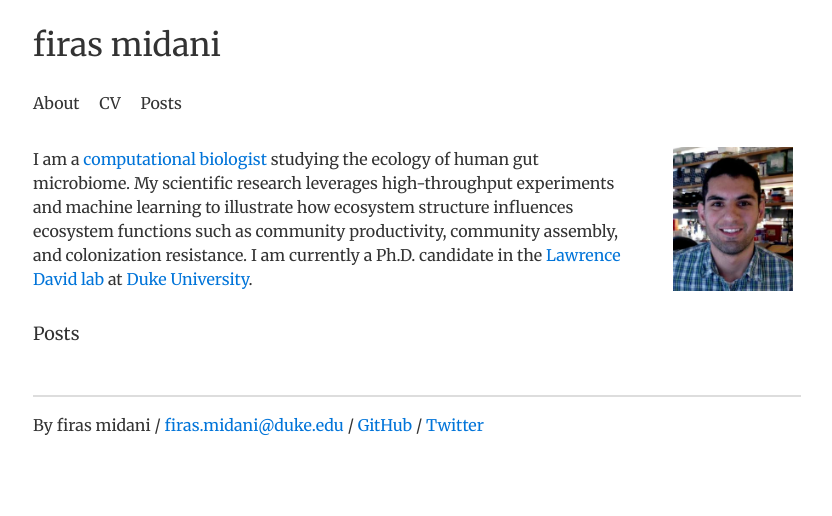
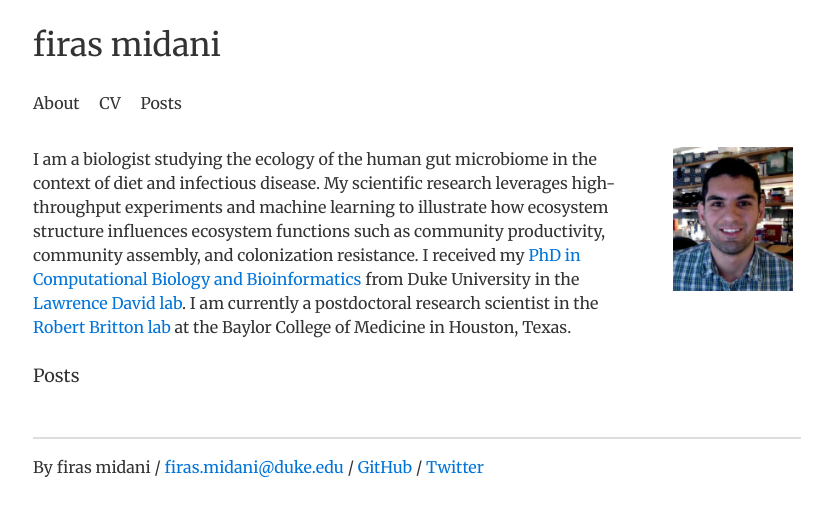
Before and after one commit to firasmidani/firasmidani.github.io, a Jekyll site: the page built from index.html, in a window 1280 px wide. Shown: the top 516 px of the page, without its empty margins (223-1055 px from the left). Built offline with Jekyll 4.4.1, drawn with Linux system fonts in a browser that asks for light colours; comment, search, counter and statistics services are not loaded.

Commit message:
Update index.html

```diff
--- a/index.html
+++ b/index.html
@@ -9,13 +9,17 @@
 <col width="22%">
   <tr>
     <td align="left" vertical-align="center" style="padding-left:0px">
-      <p1> I am a <a href="https://genome.duke.edu/education/CBB">computational biologist</a>
-      studying the ecology of human gut microbiome.
-      My scientific research leverages high-throughput experiments and machine learning
-      to illustrate how ecosystem structure influences ecosystem functions such as
-      community productivity, community assembly, and colonization resistance.
-      I am currently a Ph.D. candidate in the <a href="http://el.ladlab.org:8080">Lawrence David lab</a>
-      at <a href="https://en.wikipedia.org/wiki/Duke_University">Duke University</a>.
+      <p1> I am a biologist studying the ecology of the human gut microbiome
+	   in the context of diet and infectious disease. My scientific research
+	   leverages high-throughput experiments and machine learning to illustrate
+	   how ecosystem structure influences ecosystem functions such as community
+	   productivity, community assembly, and colonization resistance. I received
+	   my <a href="https://genome.duke.edu/education/CBB">PhD in Computational
+	   Biology and Bioinformatics</a>  from Duke University in the
+	   <a href="http://el.ladlab.org:8080">Lawrence David lab</a>.
+	   I am currently a postdoctoral research scientist in the
+	   <a href=“https://www.bcm.edu/research/labs/robert-britton”>Robert Britton lab</a>
+	   at the Baylor College of Medicine in Houston, Texas.
       </p1>
     </td>
     <td align="right" style="padding-left:0px">
```
